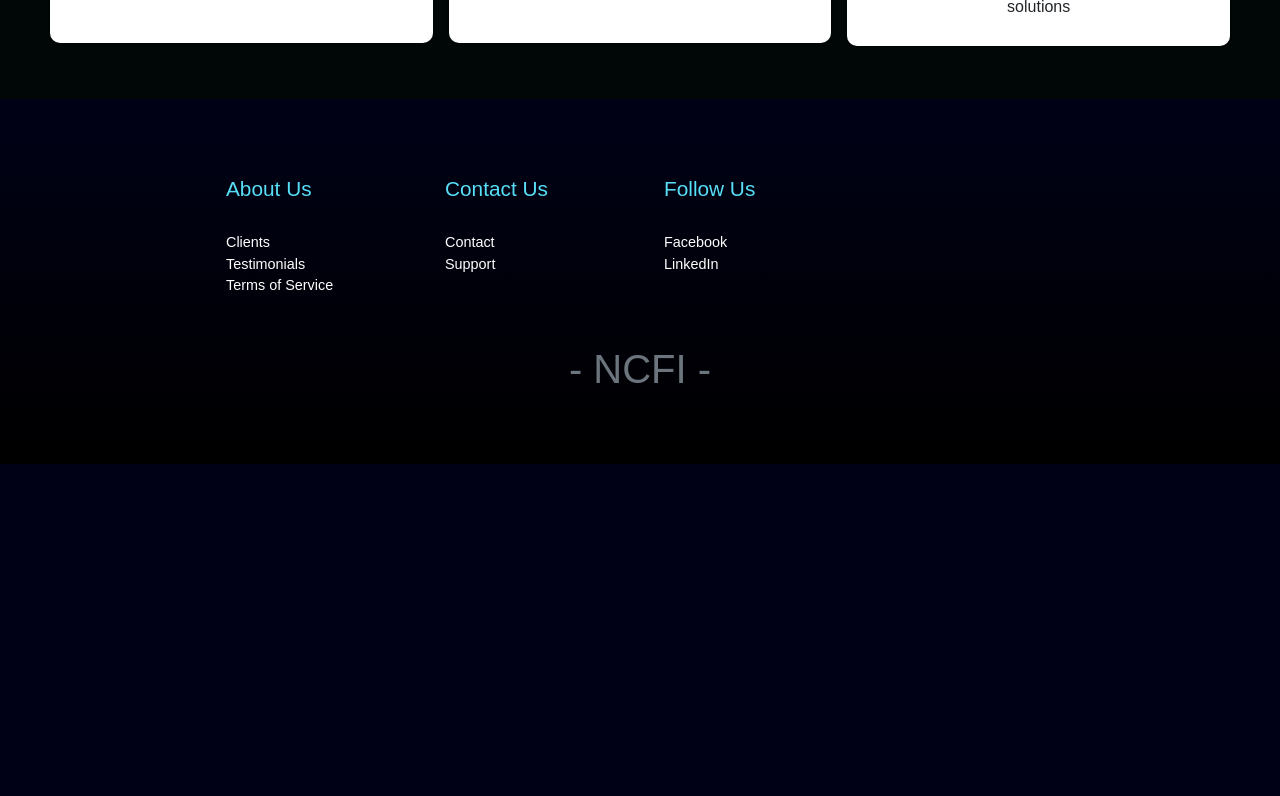
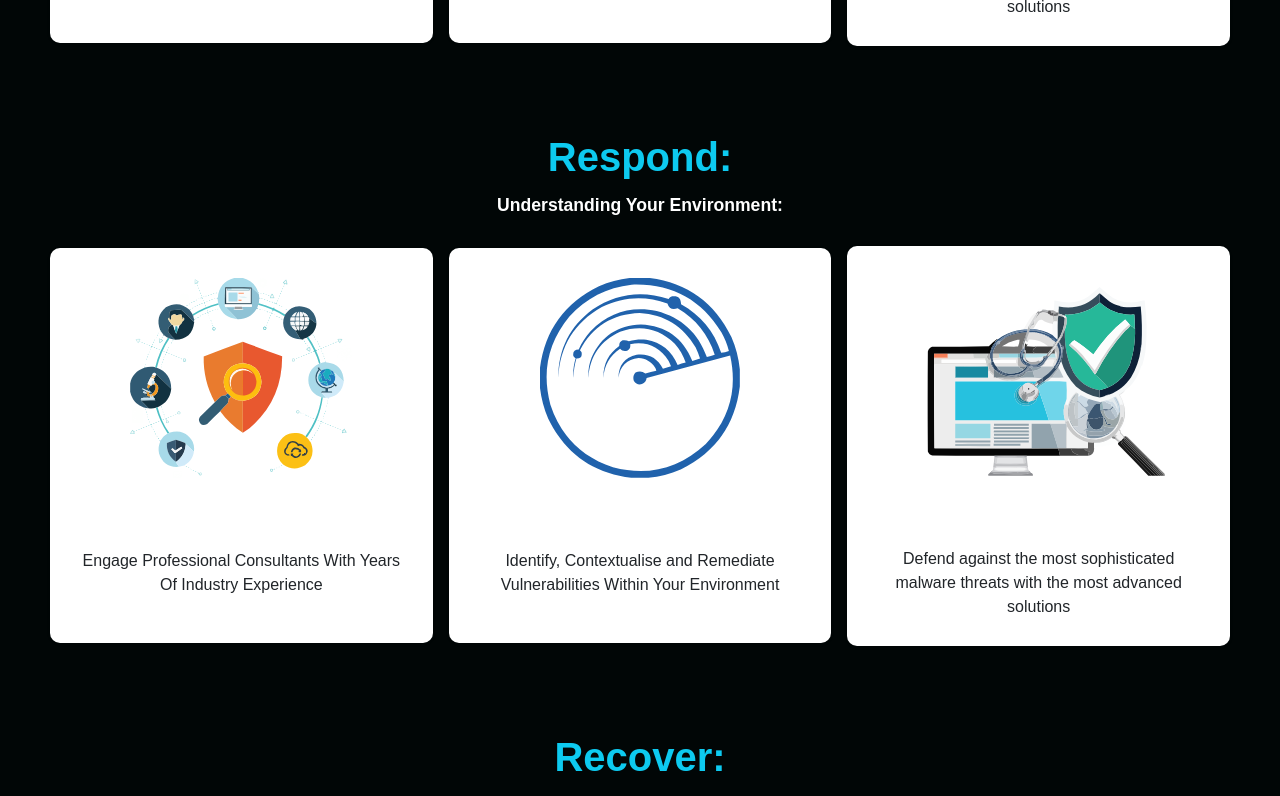
Before and after one commit to fergs-ncfi/directapp, a React (Create React App) app in the folder application/: page /NCFIservices in a window 1280 px wide. Shown: the part 2360-3156 px from the top of the page. Before the commit the page ends 2824 px from the top, so only its background shows below. Built offline with nearby package versions, Linux system fonts and the light colour scheme; a web font is replaced by a local one.

Commit message:
modified:   application/src/components/NCFIservices/page-services.js

```diff
--- a/application/src/components/NCFIservices/page-services.js
+++ b/application/src/components/NCFIservices/page-services.js
@@ -152,8 +152,67 @@ const PageServices = () => {
     </ServicesContainer>
 
       {/*                       Detect                            */}
-      <ServicesContainer id="Identify">
+      <ServicesContainer id="Detect">
       <ServicesH1>Detect:</ServicesH1>
+      <ServicesH2>Understanding Your Environment:</ServicesH2>
+      <ServicesWrapper>
+        <ServicesCard>
+          <ServicesIcon src={Icon1} />
+          <ServicesH2>Consultancy Services</ServicesH2>
+          <ServicesP>
+          Engage Professional Consultants With Years Of Industry Experience
+          </ServicesP>
+        </ServicesCard>
+        <ServicesCard>
+          <ServicesIcon src={Icon2} />
+          <ServicesH2>Vulnerability Management</ServicesH2>
+          <ServicesP>
+          Identify, Contextualise and Remediate Vulnerabilities Within Your Environment
+          </ServicesP>
+        </ServicesCard>
+        <ServicesCard>
+          <ServicesIcon src={Icon3} />
+          <ServicesH2>Managed Detection & Response</ServicesH2>
+          <ServicesP>
+          Defend against the most sophisticated malware threats with the most advanced solutions
+          </ServicesP>
+        </ServicesCard>
+      </ServicesWrapper>
+    </ServicesContainer>
+
+
+      {/*                       Respond                            */}
+      <ServicesContainer id="Respond">
+      <ServicesH1>Respond:</ServicesH1>
+      <ServicesH2>Understanding Your Environment:</ServicesH2>
+      <ServicesWrapper>
+        <ServicesCard>
+          <ServicesIcon src={Icon1} />
+          <ServicesH2>Consultancy Services</ServicesH2>
+          <ServicesP>
+          Engage Professional Consultants With Years Of Industry Experience
+          </ServicesP>
+        </ServicesCard>
+        <ServicesCard>
+          <ServicesIcon src={Icon2} />
+          <ServicesH2>Vulnerability Management</ServicesH2>
+          <ServicesP>
+          Identify, Contextualise and Remediate Vulnerabilities Within Your Environment
+          </ServicesP>
+        </ServicesCard>
+        <ServicesCard>
+          <ServicesIcon src={Icon3} />
+          <ServicesH2>Managed Detection & Response</ServicesH2>
+          <ServicesP>
+          Defend against the most sophisticated malware threats with the most advanced solutions
+          </ServicesP>
+        </ServicesCard>
+      </ServicesWrapper>
+    </ServicesContainer>
+
+      {/*                       Recover                            */}
+      <ServicesContainer id="Recover">
+      <ServicesH1>Recover:</ServicesH1>
       <ServicesH2>Understanding Your Environment:</ServicesH2>
       <ServicesWrapper>
         <ServicesCard>
```
